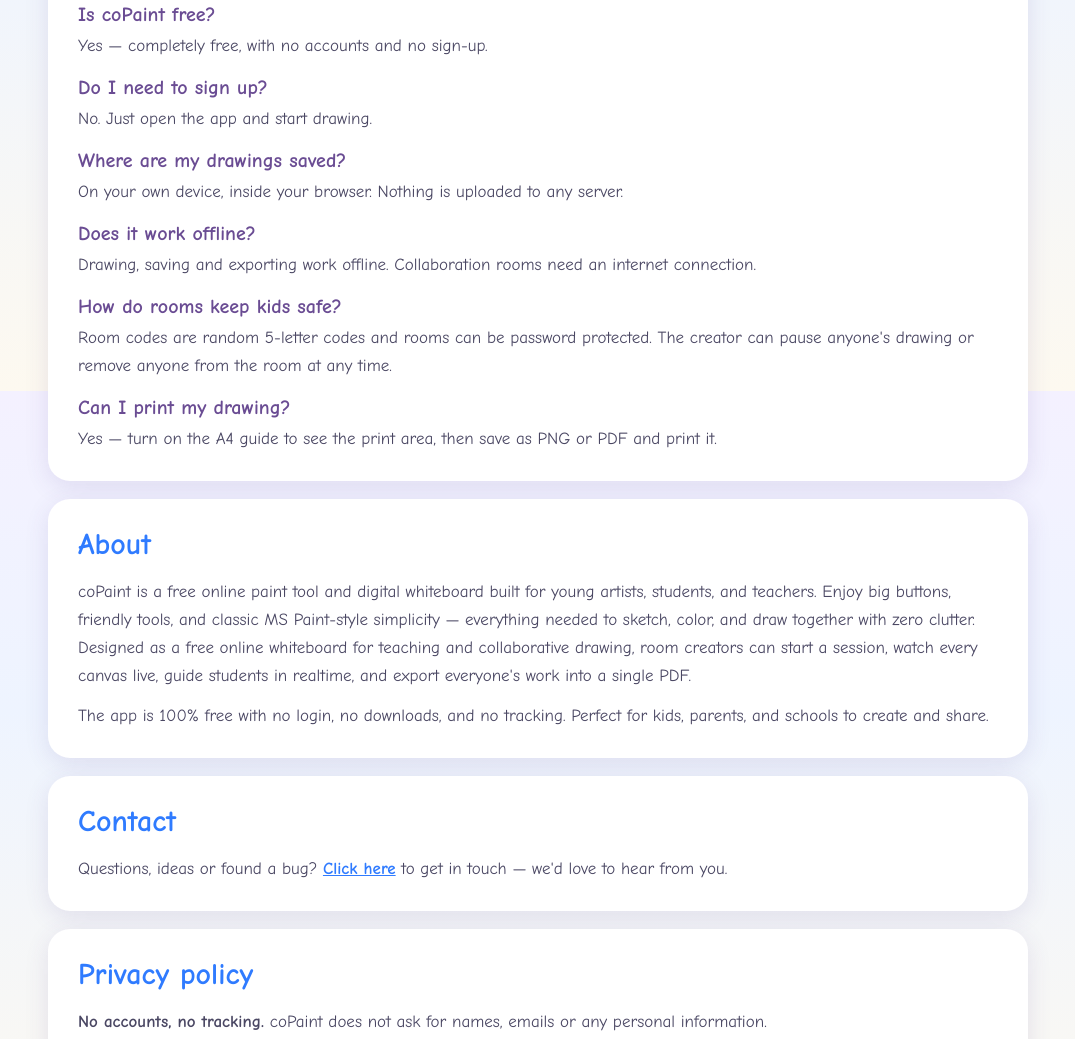
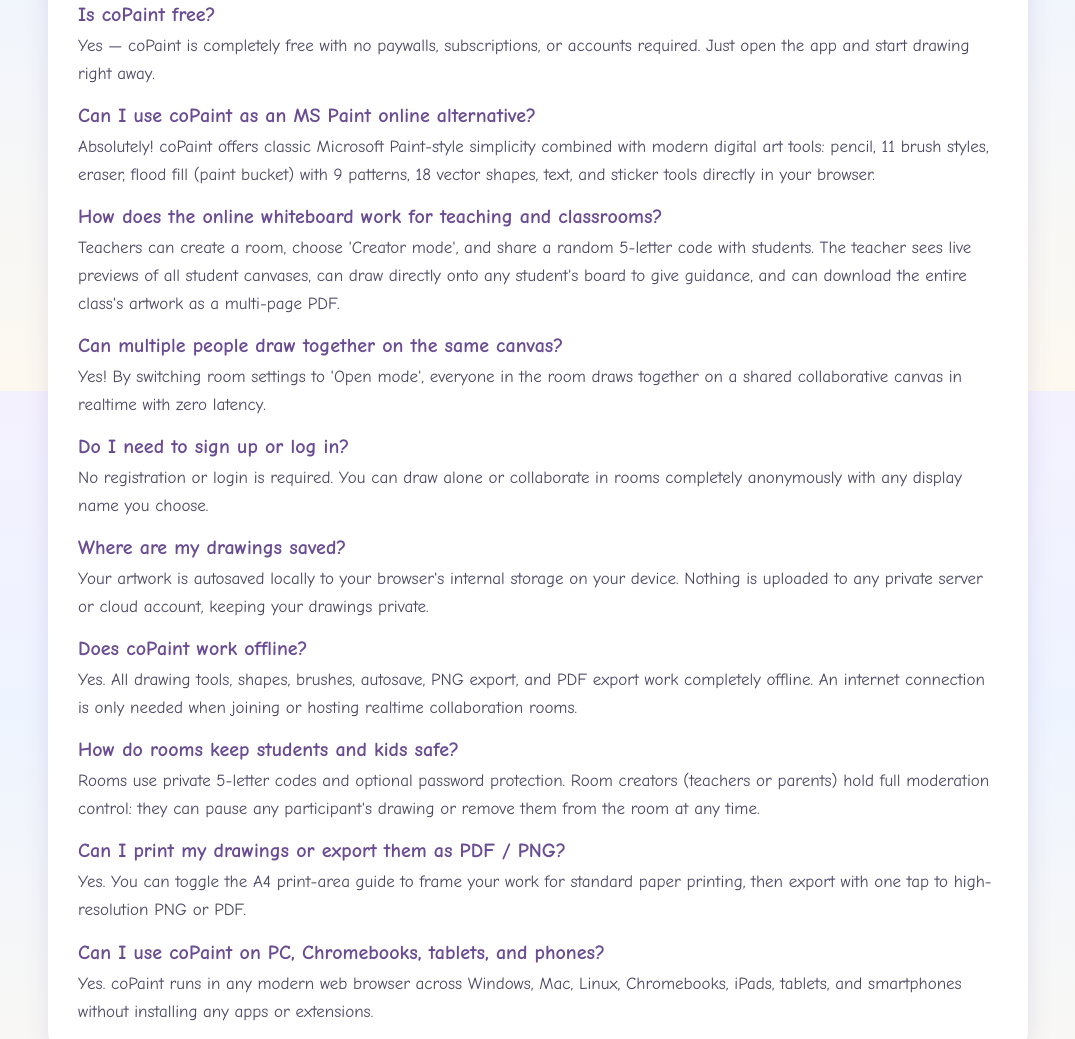
Before and after one commit to fiftytwo-52/copaint, an Astro site: page /home in a window 1280 px wide. Shown: the part 2009-3048 px from the top of the page, without its empty margins (102-1177 px from the left). Built offline with nearby package versions, Linux system fonts and the light colour scheme; Astro itself is replaced by a stand-in of ours.

Commit message:
Expand FAQ section on homepage with rich answers and add FAQPage schema

```diff
--- a/src/components/homepage/Faq.astro
+++ b/src/components/homepage/Faq.astro
@@ -1,30 +1,54 @@
 ---
-/* Homepage "Frequently asked questions" section. */
+/* Homepage "Frequently asked questions" section with SEO-targeted answers. */
+const faqs = [
+  {
+    q: "Is coPaint free?",
+    a: "Yes — coPaint is completely free with no paywalls, subscriptions, or accounts required. Just open the app and start drawing right away."
+  },
+  {
+    q: "Can I use coPaint as an MS Paint online alternative?",
+    a: "Absolutely! coPaint offers classic Microsoft Paint-style simplicity combined with modern digital art tools: pencil, 11 brush styles, eraser, flood fill (paint bucket) with 9 patterns, 18 vector shapes, text, and sticker tools directly in your browser."
+  },
+  {
+    q: "How does the online whiteboard work for teaching and classrooms?",
+    a: "Teachers can create a room, choose 'Creator mode', and share a random 5-letter code with students. The teacher sees live previews of all student canvases, can draw directly onto any student's board to give guidance, and can download the entire class's artwork as a multi-page PDF."
+  },
+  {
+    q: "Can multiple people draw together on the same canvas?",
+    a: "Yes! By switching room settings to 'Open mode', everyone in the room draws together on a shared collaborative canvas in realtime with zero latency."
+  },
+  {
+    q: "Do I need to sign up or log in?",
+    a: "No registration or login is required. You can draw alone or collaborate in rooms completely anonymously with any display name you choose."
+  },
+  {
+    q: "Where are my drawings saved?",
+    a: "Your artwork is autosaved locally to your browser's internal storage on your device. Nothing is uploaded to any private server or cloud account, keeping your drawings private."
+  },
+  {
+    q: "Does coPaint work offline?",
+    a: "Yes. All drawing tools, shapes, brushes, autosave, PNG export, and PDF export work completely offline. An internet connection is only needed when joining or hosting realtime collaboration rooms."
+  },
+  {
+    q: "How do rooms keep students and kids safe?",
+    a: "Rooms use private 5-letter codes and optional password protection. Room creators (teachers or parents) hold full moderation control: they can pause any participant's drawing or remove them from the room at any time."
+  },
+  {
+    q: "Can I print my drawings or export them as PDF / PNG?",
+    a: "Yes. You can toggle the A4 print-area guide to frame your work for standard paper printing, then export with one tap to high-resolution PNG or PDF."
+  },
+  {
+    q: "Can I use coPaint on PC, Chromebooks, tablets, and phones?",
+    a: "Yes. coPaint runs in any modern web browser across Windows, Mac, Linux, Chromebooks, iPads, tablets, and smartphones without installing any apps or extensions."
+  }
+];
 ---
 <section class="hpSec" id="hpFaq">
   <h2>Frequently asked questions</h2>
-  <div class="hpFaq">
-    <h3>Is coPaint free?</h3>
-    <p>Yes — completely free, with no accounts and no sign-up.</p>
-  </div>
-  <div class="hpFaq">
-    <h3>Do I need to sign up?</h3>
-    <p>No. Just open the app and start drawing.</p>
-  </div>
-  <div class="hpFaq">
-    <h3>Where are my drawings saved?</h3>
-    <p>On your own device, inside your browser. Nothing is uploaded to any server.</p>
-  </div>
-  <div class="hpFaq">
-    <h3>Does it work offline?</h3>
-    <p>Drawing, saving and exporting work offline. Collaboration rooms need an internet connection.</p>
-  </div>
-  <div class="hpFaq">
-    <h3>How do rooms keep kids safe?</h3>
-    <p>Room codes are random 5-letter codes and rooms can be password protected. The creator can pause anyone's drawing or remove anyone from the room at any time.</p>
-  </div>
-  <div class="hpFaq">
-    <h3>Can I print my drawing?</h3>
-    <p>Yes — turn on the A4 guide to see the print area, then save as PNG or PDF and print it.</p>
-  </div>
+  {faqs.map(item => (
+    <div class="hpFaq">
+      <h3>{item.q}</h3>
+      <p>{item.a}</p>
+    </div>
+  ))}
 </section>
--- a/src/layouts/SiteLayout.astro
+++ b/src/layouts/SiteLayout.astro
@@ -71,6 +71,7 @@ const fullCanonical = canonical.startsWith("http") ? canonical : `${siteUrl}${ca
       "Autosave, PNG export, and multi-page PDF export"
     ]
   })} />
+  <slot name="head" />
 </head>
 <body>
   <slot />
--- a/src/pages/home.astro
+++ b/src/pages/home.astro
@@ -18,6 +18,93 @@ import '../styles/homepage.css';
   keywords="online whiteboard, free online whiteboard for teaching, digital whiteboard, collaborative paint online, ms paint online free, whiteboard app, draw together online whiteboard, free paint tool online, online paint app"
   canonical="/home"
 >
+  <!-- FAQPage Schema for Rich Search Snippets -->
+  <script type="application/ld+json" slot="head" set:html={JSON.stringify({
+    "@context": "https://schema.org",
+    "@type": "FAQPage",
+    "mainEntity": [
+      {
+        "@type": "Question",
+        "name": "Is coPaint free?",
+        "acceptedAnswer": {
+          "@type": "Answer",
+          "text": "Yes — coPaint is completely free with no paywalls, subscriptions, or accounts required. Just open the app and start drawing right away."
+        }
+      },
+      {
+        "@type": "Question",
+        "name": "Can I use coPaint as an MS Paint online alternative?",
+        "acceptedAnswer": {
+          "@type": "Answer",
+          "text": "Absolutely! coPaint offers classic Microsoft Paint-style simplicity combined with modern digital art tools: pencil, 11 brush styles, eraser, flood fill (paint bucket) with 9 patterns, 18 vector shapes, text, and sticker tools directly in your browser."
+        }
+      },
+      {
+        "@type": "Question",
+        "name": "How does the online whiteboard work for teaching and classrooms?",
+        "acceptedAnswer": {
+          "@type": "Answer",
+          "text": "Teachers can create a room, choose 'Creator mode', and share a random 5-letter code with students. The teacher sees live previews of all student canvases, can draw directly onto any student's board to give guidance, and can download the entire class's artwork as a multi-page PDF."
+        }
+      },
+      {
+        "@type": "Question",
+        "name": "Can multiple people draw together on the same canvas?",
+        "acceptedAnswer": {
+          "@type": "Answer",
+          "text": "Yes! By switching room settings to 'Open mode', everyone in the room draws together on a shared collaborative canvas in realtime with zero latency."
+        }
+      },
+      {
+        "@type": "Question",
+        "name": "Do I need to sign up or log in?",
+        "acceptedAnswer": {
+          "@type": "Answer",
+          "text": "No registration or login is required. You can draw alone or collaborate in rooms completely anonymously with any display name you choose."
+        }
+      },
+      {
+        "@type": "Question",
+        "name": "Where are my drawings saved?",
+        "acceptedAnswer": {
+          "@type": "Answer",
+          "text": "Your artwork is autosaved locally to your browser's internal storage on your device. Nothing is uploaded to any private server or cloud account, keeping your drawings private."
+        }
+      },
+      {
+        "@type": "Question",
+        "name": "Does coPaint work offline?",
+        "acceptedAnswer": {
+          "@type": "Answer",
+          "text": "Yes. All drawing tools, shapes, brushes, autosave, PNG export, and PDF export work completely offline. An internet connection is only needed when joining or hosting realtime collaboration rooms."
+        }
+      },
+      {
+        "@type": "Question",
+        "name": "How do rooms keep students and kids safe?",
+        "acceptedAnswer": {
+          "@type": "Answer",
+          "text": "Rooms use private 5-letter codes and optional password protection. Room creators (teachers or parents) hold full moderation control: they can pause any participant's drawing or remove them from the room at any time."
+        }
+      },
+      {
+        "@type": "Question",
+        "name": "Can I print my drawings or export them as PDF / PNG?",
+        "acceptedAnswer": {
+          "@type": "Answer",
+          "text": "Yes. You can toggle the A4 print-area guide to frame your work for standard paper printing, then export with one tap to high-resolution PNG or PDF."
+        }
+      },
+      {
+        "@type": "Question",
+        "name": "Can I use coPaint on PC, Chromebooks, tablets, and phones?",
+        "acceptedAnswer": {
+          "@type": "Answer",
+          "text": "Yes. coPaint runs in any modern web browser across Windows, Mac, Linux, Chromebooks, iPads, tablets, and smartphones without installing any apps or extensions."
+        }
+      }
+    ]
+  })} />
   <div id="homePage">
     <div class="hpInner">
       <Nav />
```
